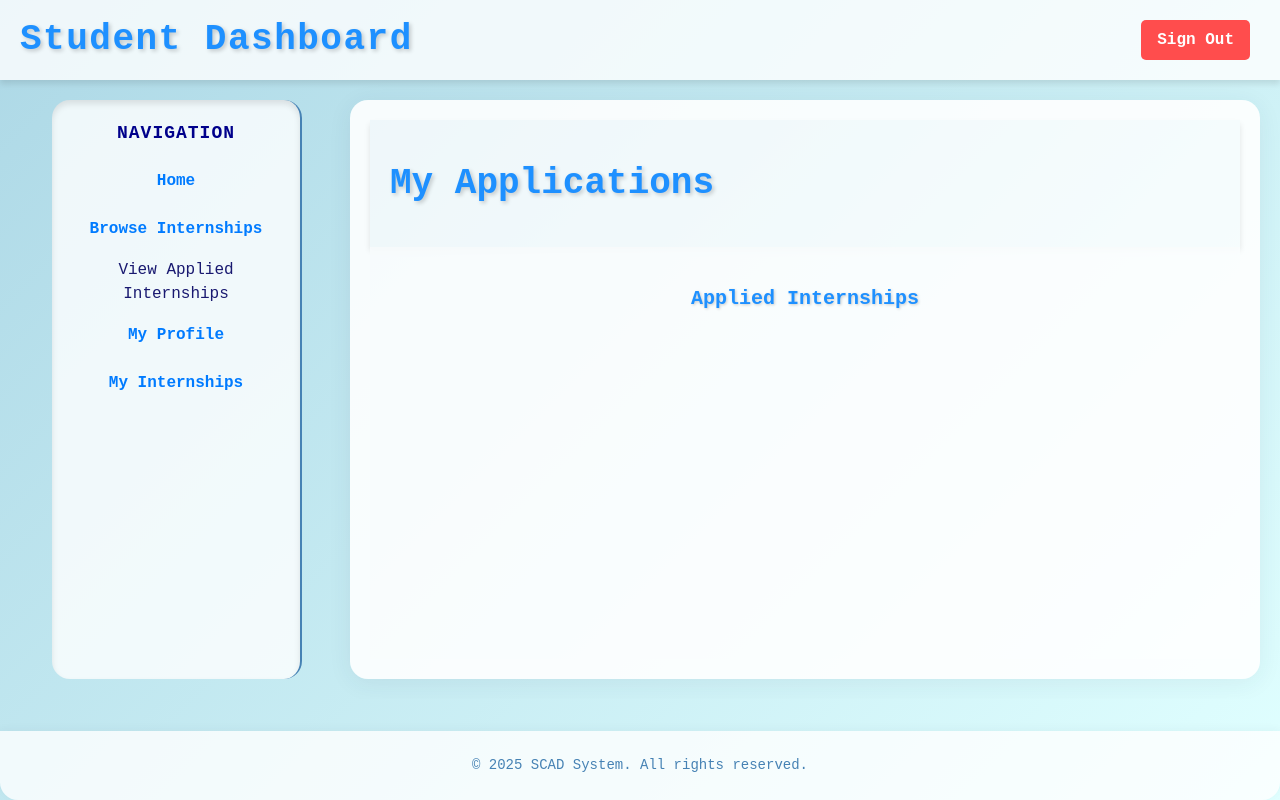
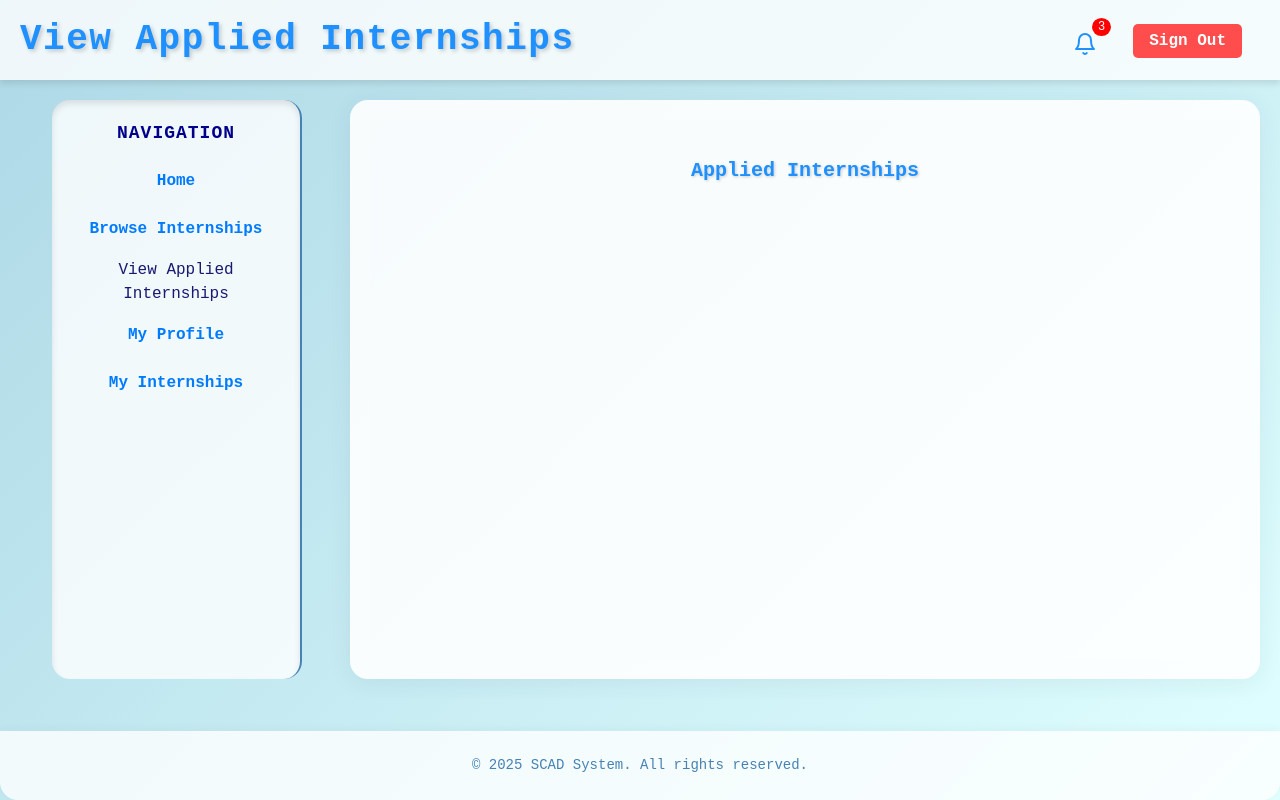
Before and after one commit to CSEN603-2025/A.M.O.S.A, a React (Vite) app: page /StudentApplied in a window 1280 px wide. Built offline with nearby package versions, Linux system fonts and the light colour scheme.

Commit message:
omar commit

```diff
--- a/src/CSS/StudentDashboard.css
+++ b/src/CSS/StudentDashboard.css
@@ -191,7 +191,7 @@ body, html {
 }
 
 
-  .notification-widget {
+  /* .notification-widget {
     display: flex;
     align-items: center;
     padding: 10px;
@@ -199,9 +199,9 @@ body, html {
     background-color: #f0f8ff;
     border-radius: 8px;
     box-shadow: 0 1px 3px rgba(0,0,0,0.1);
-}
+} */
 
-.notification-link {
+/* .notification-link {
     display: flex;
     align-items: center;
     text-decoration: none;
@@ -213,7 +213,7 @@ body, html {
 .bell-icon {
     margin-right: 6px;
     color: #1e90ff;
-}
+} */
  .header-actions {
     display: flex;
     align-items: center;
@@ -223,7 +223,7 @@ body, html {
     right: 20px;
 }
 
-.notification-link-header {
+/* .notification-link-header {
     display: flex;
     align-items: center;
     text-decoration: none;
@@ -243,9 +243,9 @@ body, html {
 .notification-link-header .bell-icon {
     margin-right: 5px;
     color: #1e90ff;
-}
+} */
 
-.signout-button {
+/* .signout-button {
     background-color: #ff4d4f;
     color: white;
     padding: 6px 12px;
@@ -259,7 +259,7 @@ body, html {
 
 .signout-button:hover {
     background-color: #e04345;
-}
+} */
 
 .internship-details {
   margin-top: 1rem;
@@ -317,3 +317,45 @@ label {
 input[type="checkbox"] {
   margin-right: 0.5rem;
 }
+
+.dashboard-actions {
+    display: flex;
+    align-items: center;
+    gap: 20px;
+    position: absolute;
+    top: 20px;
+    right: 30px;
+}
+
+.notification-bell {
+    background: none;
+    border: none;
+    cursor: pointer;
+    position: relative;
+    color: #333;
+}
+
+.notification-count {
+    position: absolute;
+    top: -6px;
+    right: -6px;
+    background-color: red;
+    color: white;
+    font-size: 10px;
+    padding: 2px 6px;
+    border-radius: 50%;
+}
+
+.signout-button {
+    padding: 6px 12px;
+    background-color: #dc3545;
+    color: white;
+    border: none;
+    border-radius: 4px;
+    font-size: 14px;
+    transition: background-color 0.3s ease;
+}
+
+.signout-button:hover {
+    background-color: #c82333;
+}
--- a/src/Company/ApplicationsReview.jsx
+++ b/src/Company/ApplicationsReview.jsx
@@ -172,7 +172,7 @@ const ApplicationsReview = () => {
             {selectedApplication && (
                 <div className="modal">
                     <div className="modal-content">
-                        <h2>Applicant Details</h2>
+                        <h2>Details</h2>
                         <p><strong>Name:</strong> {selectedApplication.applicantName}</p>
                         <p><strong>Internship:</strong> {selectedApplication.internshipTitle}</p>
                         <p><strong>Status:</strong> {selectedApplication.status}</p>
--- a/src/MyInternships.jsx
+++ b/src/MyInternships.jsx
@@ -1,6 +1,8 @@
 import React, { useState } from "react";
 import './CSS/StudentDashboard.css';
+import { useNavigate } from 'react-router-dom';
 import { FiBell } from 'react-icons/fi';
+
 
 const internshipsData = [
     { id: 1, company: "TechCorp", status: "Completed", duration: "Jan 2023 - Jun 2023", title: "Software Engineer Intern", current: false },
@@ -39,6 +41,17 @@ const MyInternships = () => {
         setSubmitted(prev => ({ ...prev, [id]: { ...prev[id], evaluation: true } }));
         setEditable(prev => ({ ...prev, [id]: { ...prev[id], evaluation: false } }));
     };
+
+    const navigate = useNavigate();
+
+    const handleBellClick = () => {
+        navigate('/StudentNotifications');
+    };
+
+    const handleLogout = () => {
+        navigate('/');
+    };
+
 
     const handleEditEvaluation = (id) => {
         setEditable(prev => ({ ...prev, [id]: { ...prev[id], evaluation: true } }));
@@ -107,22 +120,21 @@ const MyInternships = () => {
     return (
         <div className="dashboard-wrapper">
             <header className="dashboard-header">
-                <div className="header-left">
-                    <h1 className="dashboard-title">My Internships</h1>
-                </div>
-                <div className="header-right">
-                    <a href="/" className="signout-button">Sign Out</a>
-                </div>
-            </header>
+            <h1 className="dashboard-title">My Internships</h1>
+            <div className="dashboard-actions">
+                <button className="notification-bell" onClick={handleBellClick} title="Notifications">
+                    <FiBell size={24} />
+                    <span className="notification-count">3</span>
+                </button>
+                <button className="signout-button" onClick={handleLogout}>
+                    Sign Out
+                </button>
+            </div>
+        </header>
+
 
             <div className="dashboard-content">
                 <aside className="dashboard-sidebar">
-                    <div className="notification-widget">
-                        <a href="/StudentNotifications" className="notification-link">
-                            <FiBell size={18} className="bell-icon" />
-                            <span>Notifications</span>
-                        </a>
-                    </div>
                     <h2 className="sidebar-title">Navigation</h2>
                     <ul className="nav-list">
                         <li className="nav-item"><a href="/StudentDashboard" className="nav-link">Home</a></li>
--- a/src/Student/StudentProfile.jsx
+++ b/src/Student/StudentProfile.jsx
@@ -1,6 +1,8 @@
 import React, { useState } from "react";
 import '../CSS/StudentProfile.css';
-import { FiBell } from 'react-icons/fi'; // Bell icon
+import { useNavigate } from 'react-router-dom';
+import { FiBell } from 'react-icons/fi';
+
 
 const StudentProfile = () => {
     const [profile, setProfile] = useState({
@@ -24,25 +26,35 @@ const StudentProfile = () => {
         // Add logic to save the updated profile information
     };
 
+    const navigate = useNavigate();
+
+    const handleBellClick = () => {
+        navigate('/StudentNotifications');
+    };
+
+    const handleLogout = () => {
+        navigate('/');
+    };
+
+
     return (
         <div className="dashboard-wrapper">
             <header className="dashboard-header">
-                <div className="header-left">
-                    <h1 className="dashboard-title">Student Profile</h1>
-                </div>
-                <div className="header-right">
-                    <a href="/" className="signout-button">Sign Out</a>
-                </div>
-            </header>
+            <h1 className="dashboard-title">My Profile</h1>
+            <div className="dashboard-actions">
+                <button className="notification-bell" onClick={handleBellClick} title="Notifications">
+                    <FiBell size={24} />
+                    <span className="notification-count">3</span>
+                </button>
+                <button className="signout-button" onClick={handleLogout}>
+                    Sign Out
+                </button>
+            </div>
+        </header>
+
 
             <div className="dashboard-content">
                 <aside className="dashboard-sidebar">
-                    <div className="notification-widget">
-                        <a href="/StudentNotifications" className="notification-link">
-                            <FiBell size={18} className="bell-icon" />
-                            <span>Notifications</span>
-                        </a>
-                    </div>
 
                     <h2 className="sidebar-title">Navigation</h2>
                     <ul className="nav-list">
--- a/src/StudentApplied.jsx
+++ b/src/StudentApplied.jsx
@@ -1,6 +1,9 @@
 import React, { useState, useEffect } from "react";
 import './CSS/StudentDashboard.css';
 import './CSS/browseInternships.css';
+import { useNavigate } from 'react-router-dom';
+import { FiBell } from 'react-icons/fi';
+
 
 const StudentApplied = () => {
     const [appliedIds, setAppliedIds] = useState([]);
@@ -25,16 +28,34 @@ const StudentApplied = () => {
 
     const appliedInternships = internships.filter((internship) => appliedIds.includes(internship.id));
 
+    const navigate = useNavigate();
+
+    const handleBellClick = () => {
+        navigate('/StudentNotications');
+    };
+
+    const handleLogout = () => {
+        navigate('/');
+    };
+
+
+
     return (
         <div className="dashboard-wrapper">
             <header className="dashboard-header">
-                <div className="header-left">
-                    <h1 className="dashboard-title">Student Dashboard</h1>
-                </div>
-                <div className="header-right">
-                    <a href="/" className="signout-button">Sign Out</a>
-                </div>
-            </header>
+            <h1 className="dashboard-title">View Applied Internships</h1>
+            <div className="dashboard-actions">
+                <button className="notification-bell" onClick={handleBellClick} title="Notifications">
+                    <FiBell size={24} />
+                    <span className="notification-count">3</span>
+                </button>
+                <button className="signout-button" onClick={handleLogout}>
+                    Sign Out
+                </button>
+            </div>
+        </header>
+
+
             <div className="dashboard-content">
                 <aside className="dashboard-sidebar">
                     <h2 className="sidebar-title">Navigation</h2>
@@ -48,9 +69,6 @@ const StudentApplied = () => {
                 </aside>
                 <main className="dashboard-main">
                     <div className="browser-wrapper">
-                        <header className="browser-header">
-                            <h1 className="browser-title">My Applications</h1>
-                        </header>
                         <main className="browser-main">
                             <section className="list-section">
                                 <h2 className="section-title">Applied Internships</h2>
--- a/src/StudentDashboard.jsx
+++ b/src/StudentDashboard.jsx
@@ -1,27 +1,39 @@
 import React from "react";
 import './CSS/StudentDashboard.css';
-import { FiBell } from 'react-icons/fi'; // Bell icon
+import { useNavigate } from 'react-router-dom';
+import { FiBell } from 'react-icons/fi';
+
 
 const StudentDashboard = () => {
+    const navigate = useNavigate();
+
+    const handleBellClick = () => {
+        navigate('/StudentNotifications');
+    };
+
+    const handleLogout = () => {
+        navigate('/');
+    };
+
     return (
         <div className="dashboard-wrapper">
             <header className="dashboard-header">
-                <div className="header-left">
-                    <h1 className="dashboard-title">Student Dashboard</h1>
-                </div>
-                <div className="header-right">
-                    <a href="/" className="signout-button">Sign Out</a>
-                </div>
-            </header>
+            <h1 className="dashboard-title">Student Dashboard</h1>
+            <div className="dashboard-actions">
+                <button className="notification-bell" onClick={handleBellClick} title="Notifications">
+                    <FiBell size={24} />
+                    <span className="notification-count">3</span>
+                </button>
+                <button className="signout-button" onClick={handleLogout}>
+                    Sign Out
+                </button>
+            </div>
+        </header>
+
             <div className="dashboard-content">
                 <aside className="dashboard-sidebar">
-                    {/* Notification Icon Section */}
-                    <div className="notification-widget">
-                        <a href="/StudentNotifications" className="notification-link">
-                            <FiBell size={18} className="bell-icon" />
-                            <span>Notifications</span>
-                        </a>
-                    </div>
+
+
 
                     <h2 className="sidebar-title">Navigation</h2>
                     <ul className="nav-list">
--- a/src/StudentInternships.jsx
+++ b/src/StudentInternships.jsx
@@ -1,6 +1,9 @@
 import React, { useState } from "react";
 import './CSS/StudentDashboard.css';
 import './CSS/browseInternships.css';
+import { useNavigate } from 'react-router-dom';
+import { FiBell } from 'react-icons/fi';
+
 
 const StudentInternships = () => {
     const [internships] = useState([
@@ -52,6 +55,17 @@ const StudentInternships = () => {
         setSearchTerm(e.target.value);
     };
 
+    const navigate = useNavigate();
+
+    const handleBellClick = () => {
+        navigate('/StudentNotifications');
+    };
+
+    const handleLogout = () => {
+        navigate('/');
+    };
+
+
     const handleFilterChange = (e) => {
         const { name, value } = e.target;
         setFilter({ ...filter, [name]: value });
@@ -84,13 +98,18 @@ const StudentInternships = () => {
     return (
         <div className="dashboard-wrapper">
             <header className="dashboard-header">
-                <div className="header-left">
-                    <h1 className="dashboard-title">Student Dashboard</h1>
-                </div>
-                <div className="header-right">
-                    <a href="/" className="signout-button">Sign Out</a>
-                </div>
-            </header>
+            <h1 className="dashboard-title">Browse Internships</h1>
+            <div className="dashboard-actions">
+                <button className="notification-bell" onClick={handleBellClick} title="Notifications">
+                    <FiBell size={24} />
+                    <span className="notification-count">3</span>
+                </button>
+                <button className="signout-button" onClick={handleLogout}>
+                    Sign Out
+                </button>
+            </div>
+        </header>
+
             <div className="dashboard-content">
                 <aside className="dashboard-sidebar">
                     <h2 className="sidebar-title">Navigation</h2>
@@ -104,9 +123,6 @@ const StudentInternships = () => {
                 </aside>
                 <main className="dashboard-main">
                     <div className="browser-wrapper">
-                        <header className="browser-header">
-                            <h1 className="browser-title">Browse Internships</h1>
-                        </header>
                         <main className="browser-main">
                             <section className="filter-section">
                                 <h2 className="section-title">Search and Filter</h2>
```
Also changed, not shown: src/CSS/CompanyDashboard.css (+45 -0 lines), src/CompanyAll.jsx (+8 -10 lines).
